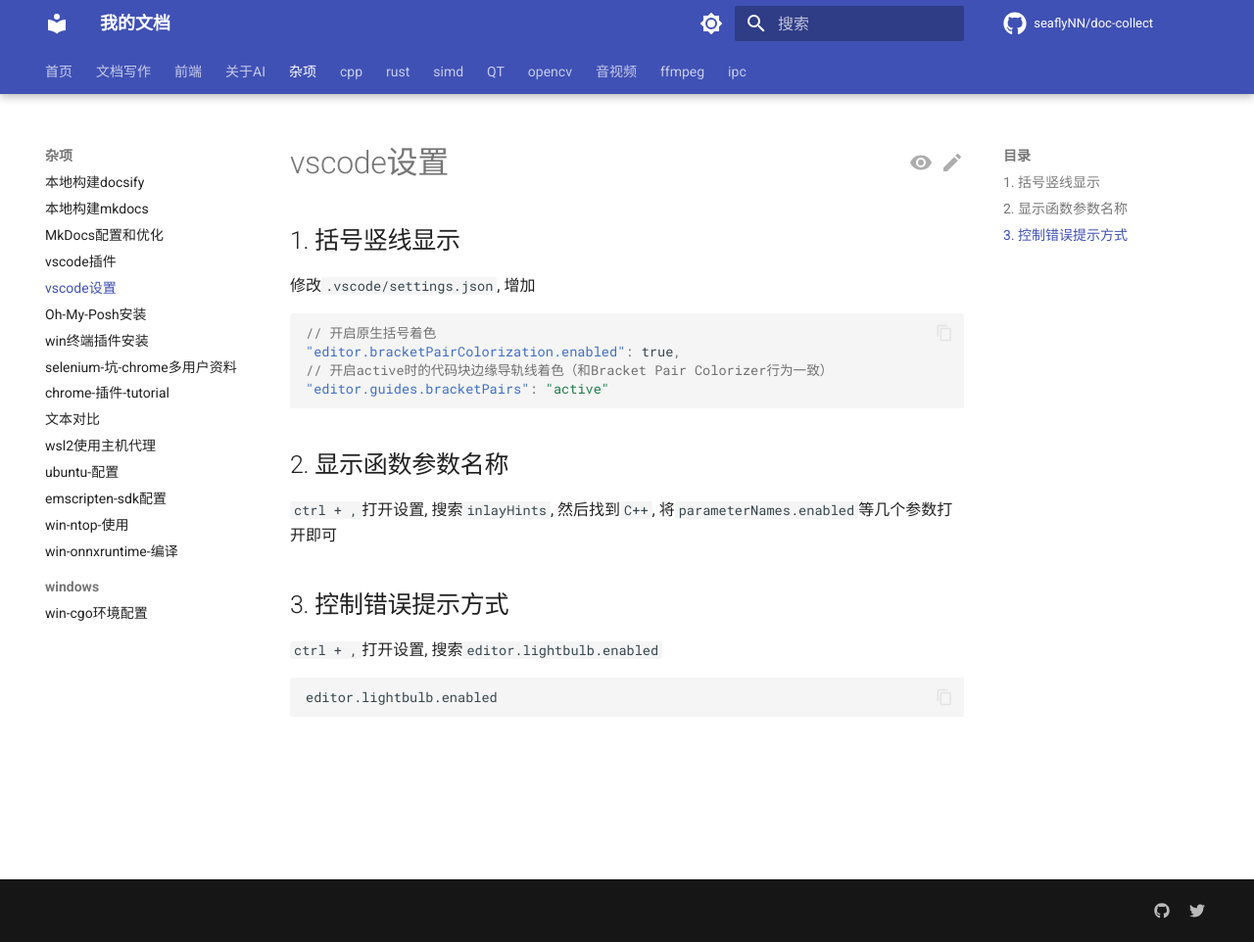
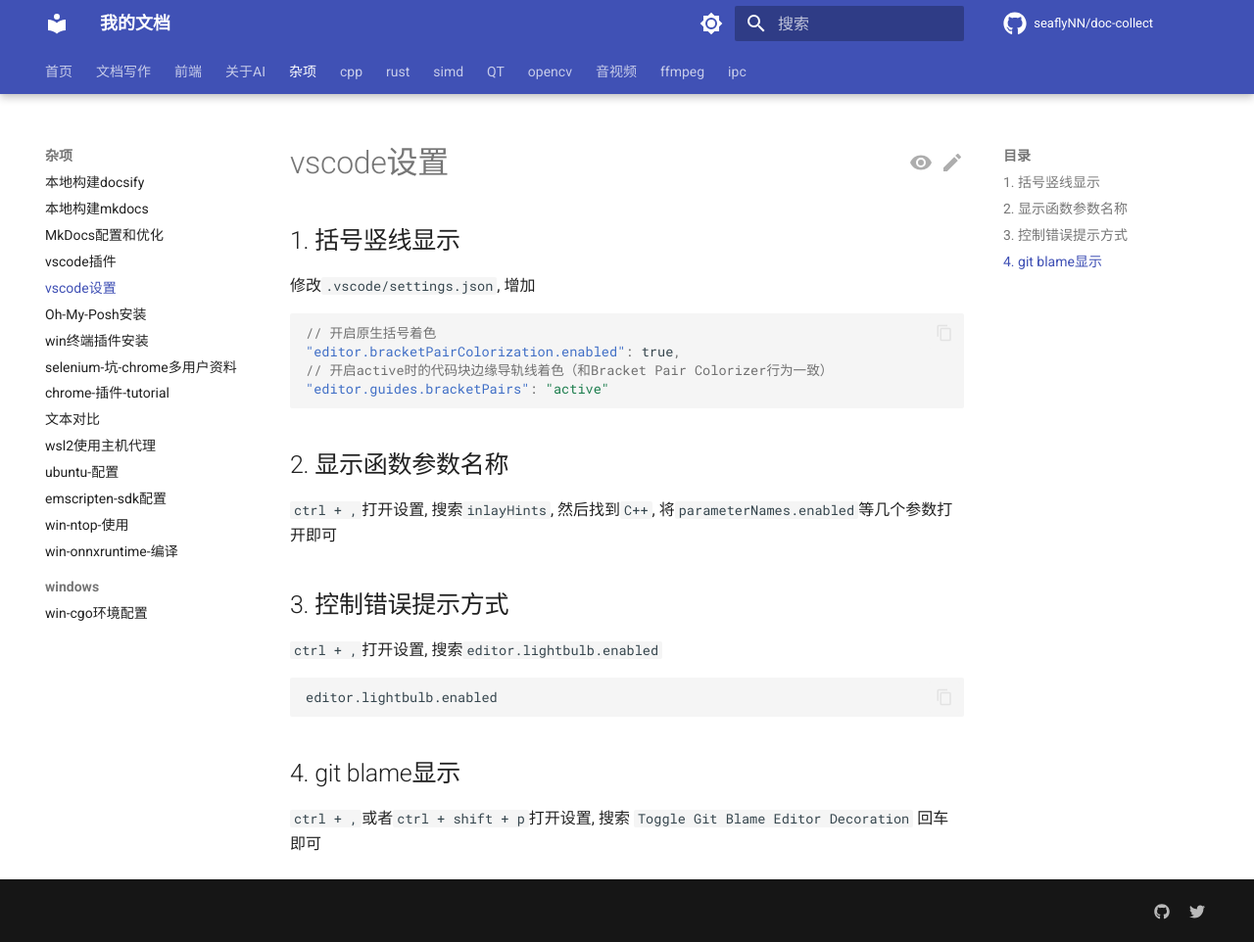
Before and after one commit to seaflyNN/doc-collect, an MkDocs documentation site: the page built from docs/杂项/vscode-设置.md, in a window 1280 px wide and 962 px high. Shown: the whole window at 98% size. Built offline with MkDocs 1.6.1 and Material for MkDocs 9.7.7, drawn with Linux system fonts in a browser that asks for light colours; comment, search, counter and statistics services are not loaded.

Commit message:
[chore] vscode git blame设置

````diff
--- a/docs/杂项/vscode-设置.md
+++ b/docs/杂项/vscode-设置.md
@@ -17,3 +17,6 @@
 ```
 editor.lightbulb.enabled
 ```
+
+## 4. git blame显示
+`ctrl + ,`或者`ctrl + shift + p`打开设置, 搜索 `Toggle Git Blame Editor Decoration` 回车即可
````
